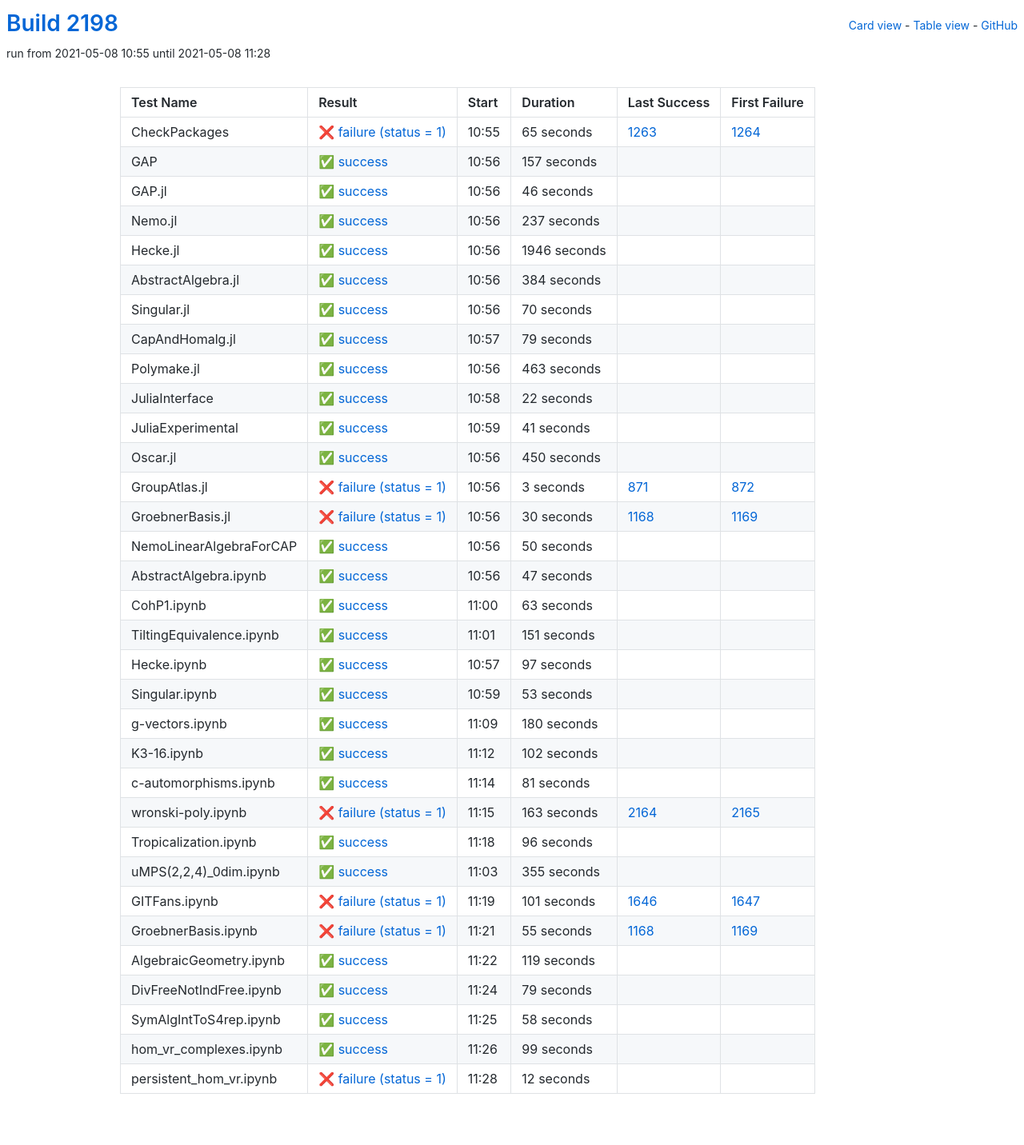
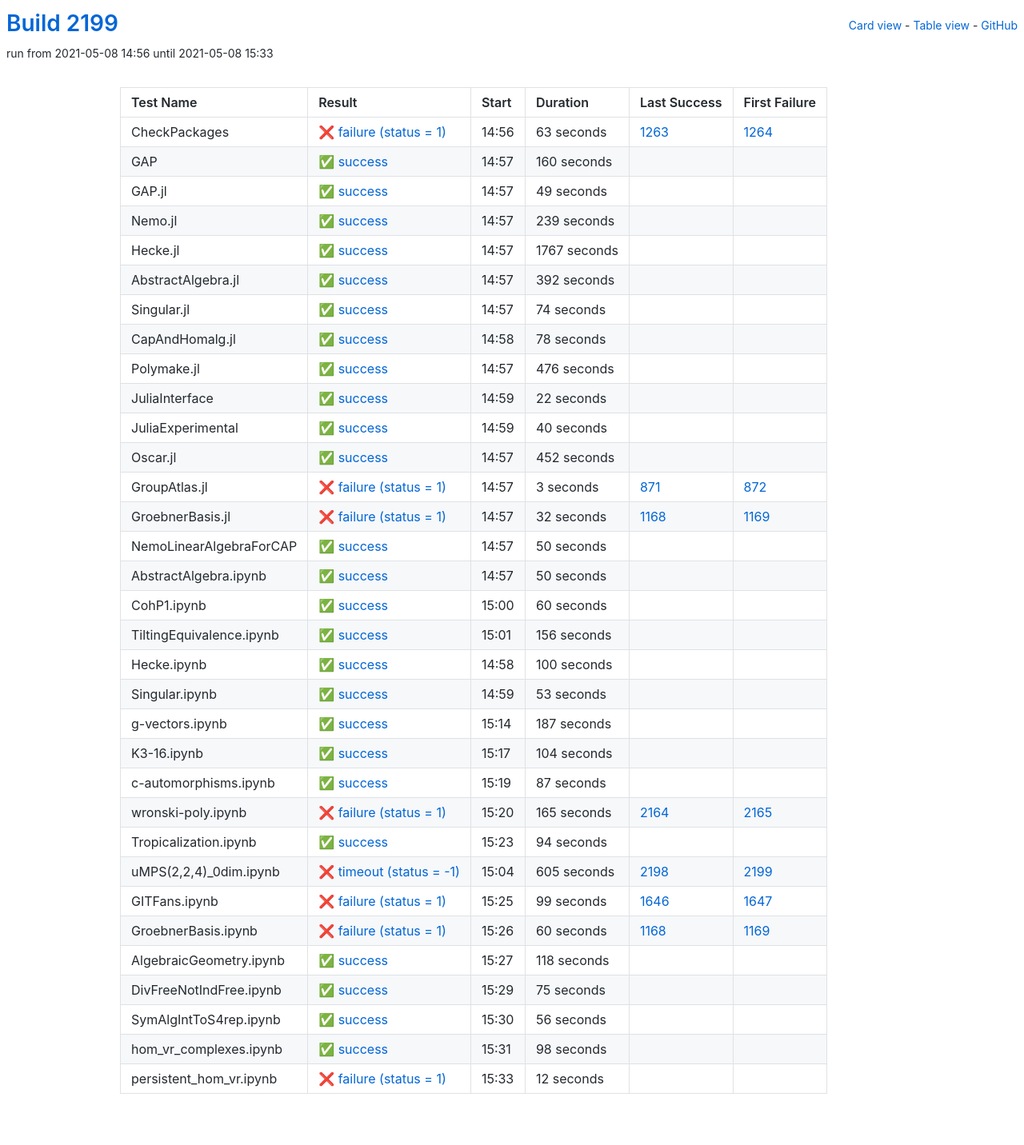
Before and after one commit to oscar-system/oscar-ci-status-stable, a Jekyll site: the page built from table.html, in a window 1280 px wide. Shown: the whole page at 80% size. Built offline with Jekyll 4.4.1, drawn with Linux system fonts in a browser that asks for light colours.

Commit message:
Build #2199

```diff
--- a/_data/ci.yml
+++ b/_data/ci.yml
@@ -1,6 +1,6 @@
 ---
-build: 2198
-build_url: https://oscarci.mathematik.uni-kl.de/job/oscar-stable/2198/
+build: 2199
+build_url: https://oscarci.mathematik.uni-kl.de/job/oscar-stable/2199/
 job: oscar-stable
 organization: oscar-system
 repo: oscar-ci-status-stable
@@ -8,116 +8,116 @@ repourl: https://github.com/oscar-system/oscar-ci-status-stable
 tests:
 - name: CheckPackages
   id: checkpackages
-  log: https://oscarci.mathematik.uni-kl.de/job/oscar-stable/2198/artifact/logs/build-2198/CheckPackages.log
-  start: 2021-05-08 10:55
+  log: https://oscarci.mathematik.uni-kl.de/job/oscar-stable/2199/artifact/logs/build-2199/CheckPackages.log
+  start: 2021-05-08 14:56
   success: false
   exitcode: 1
   status: failure
-  duration: 65
+  duration: 63
   last_success: 1263
   last_success_url: https://oscarci.mathematik.uni-kl.de/job/oscar-stable/1263/
   first_failure: 1264
   first_failure_url: https://oscarci.mathematik.uni-kl.de/job/oscar-stable/1264/
 - name: GAP
   id: gap
-  log: https://oscarci.mathematik.uni-kl.de/job/oscar-stable/2198/artifact/logs/build-2198/GAP.log
-  start: 2021-05-08 10:56
+  log: https://oscarci.mathematik.uni-kl.de/job/oscar-stable/2199/artifact/logs/build-2199/GAP.log
+  start: 2021-05-08 14:57
   success: true
   exitcode: 0
   status: success
-  duration: 157
+  duration: 160
   last_success: false
   last_success_url:
   first_failure: false
   first_failure_url:
 - name: GAP.jl
   id: gap-jl
-  log: https://oscarci.mathematik.uni-kl.de/job/oscar-stable/2198/artifact/logs/build-2198/GAP.jl.log
-  start: 2021-05-08 10:56
+  log: https://oscarci.mathematik.uni-kl.de/job/oscar-stable/2199/artifact/logs/build-2199/GAP.jl.log
+  start: 2021-05-08 14:57
   success: true
   exitcode: 0
   status: success
-  duration: 46
+  duration: 49
   last_success: false
   last_success_url:
   first_failure: false
   first_failure_url:
 - name: Nemo.jl
   id: nemo-jl
-  log: https://oscarci.mathematik.uni-kl.de/job/oscar-stable/2198/artifact/logs/build-2198/Nemo.jl.log
-  start: 2021-05-08 10:56
+  log: https://oscarci.mathematik.uni-kl.de/job/oscar-stable/2199/artifact/logs/build-2199/Nemo.jl.log
+  start: 2021-05-08 14:57
   success: true
   exitcode: 0
   status: success
-  duration: 237
+  duration: 239
   last_success: false
   last_success_url:
   first_failure: false
   first_failure_url:
 - name: Hecke.jl
   id: hecke-jl
-  log: https://oscarci.mathematik.uni-kl.de/job/oscar-stable/2198/artifact/logs/build-2198/Hecke.jl.log
-  start: 2021-05-08 10:56
+  log: https://oscarci.mathematik.uni-kl.de/job/oscar-stable/2199/artifact/logs/build-2199/Hecke.jl.log
+  start: 2021-05-08 14:57
   success: true
   exitcode: 0
   status: success
-  duration: 1946
+  duration: 1767
   last_success: false
   last_success_url:
   first_failure: false
   first_failure_url:
 - name: AbstractAlgebra.jl
   id: abstractalgebra-jl
-  log: https://oscarci.mathematik.uni-kl.de/job/oscar-stable/2198/artifact/logs/build-2198/AbstractAlgebra.jl.log
-  start: 2021-05-08 10:56
+  log: https://oscarci.mathematik.uni-kl.de/job/oscar-stable/2199/artifact/logs/build-2199/AbstractAlgebra.jl.log
+  start: 2021-05-08 14:57
   success: true
   exitcode: 0
   status: success
-  duration: 384
+  duration: 392
   last_success: false
   last_success_url:
   first_failure: false
   first_failure_url:
 - name: Singular.jl
   id: singular-jl
-  log: https://oscarci.mathematik.uni-kl.de/job/oscar-stable/2198/artifact/logs/build-2198/Singular.jl.log
-  start: 2021-05-08 10:56
+  log: https://oscarci.mathematik.uni-kl.de/job/oscar-stable/2199/artifact/logs/build-2199/Singular.jl.log
+  start: 2021-05-08 14:57
   success: true
   exitcode: 0
   status: success
-  duration: 70
+  duration: 74
   last_success: false
   last_success_url:
   first_failure: false
   first_failure_url:
 - name: CapAndHomalg.jl
   id: capandhomalg-jl
-  log: https://oscarci.mathematik.uni-kl.de/job/oscar-stable/2198/artifact/logs/build-2198/CapAndHomalg.jl.log
-  start: 2021-05-08 10:57
+  log: https://oscarci.mathematik.uni-kl.de/job/oscar-stable/2199/artifact/logs/build-2199/CapAndHomalg.jl.log
+  start: 2021-05-08 14:58
   success: true
   exitcode: 0
   status: success
-  duration: 79
+  duration: 78
   last_success: false
   last_success_url:
   first_failure: false
   first_failure_url:
 - name: Polymake.jl
   id: polymake-jl
-  log: https://oscarci.mathematik.uni-kl.de/job/oscar-stable/2198/artifact/logs/build-2198/Polymake.jl.log
-  start: 2021-05-08 10:56
+  log: https://oscarci.mathematik.uni-kl.de/job/oscar-stable/2199/artifact/logs/build-2199/Polymake.jl.log
+  start: 2021-05-08 14:57
   success: true
   exitcode: 0
   status: success
-  duration: 463
+  duration: 476
   last_success: false
   last_success_url:
   first_failure: false
   first_failure_url:
 - name: JuliaInterface
   id: juliainterface
-  log: https://oscarci.mathematik.uni-kl.de/job/oscar-stable/2198/artifact/logs/build-2198/JuliaInterface.log
-  start: 2021-05-08 10:58
+  log: https://oscarci.mathematik.uni-kl.de/job/oscar-stable/2199/artifact/logs/build-2199/JuliaInterface.log
+  start: 2021-05-08 14:59
   success: true
   exitcode: 0
   status: success
@@ -128,32 +128,32 @@ tests:
   first_failure_url:
 - name: JuliaExperimental
   id: juliaexperimental
-  log: https://oscarci.mathematik.uni-kl.de/job/oscar-stable/2198/artifact/logs/build-2198/JuliaExperimental.log
-  start: 2021-05-08 10:59
+  log: https://oscarci.mathematik.uni-kl.de/job/oscar-stable/2199/artifact/logs/build-2199/JuliaExperimental.log
+  start: 2021-05-08 14:59
   success: true
   exitcode: 0
   status: success
-  duration: 41
+  duration: 40
   last_success: false
   last_success_url:
   first_failure: false
   first_failure_url:
 - name: Oscar.jl
   id: oscar-jl
-  log: https://oscarci.mathematik.uni-kl.de/job/oscar-stable/2198/artifact/logs/build-2198/Oscar.jl.log
-  start: 2021-05-08 10:56
+  log: https://oscarci.mathematik.uni-kl.de/job/oscar-stable/2199/artifact/logs/build-2199/Oscar.jl.log
+  start: 2021-05-08 14:57
   success: true
   exitcode: 0
   status: success
-  duration: 450
+  duration: 452
   last_success: false
   last_success_url:
   first_failure: false
   first_failure_url:
 - name: GroupAtlas.jl
   id: groupatlas-jl
-  log: https://oscarci.mathematik.uni-kl.de/job/oscar-stable/2198/artifact/logs/build-2198/GroupAtlas.jl.log
-  start: 2021-05-08 10:56
+  log: https://oscarci.mathematik.uni-kl.de/job/oscar-stable/2199/artifact/logs/build-2199/GroupAtlas.jl.log
+  start: 2021-05-08 14:57
   success: false
   exitcode: 1
   status: failure
@@ -164,20 +164,20 @@ tests:
   first_failure_url: https://oscarci.mathematik.uni-kl.de/job/oscar-stable/872/
 - name: GroebnerBasis.jl
   id: groebnerbasis-jl
-  log: https://oscarci.mathematik.uni-kl.de/job/oscar-stable/2198/artifact/logs/build-2198/GroebnerBasis.jl.log
-  start: 2021-05-08 10:56
+  log: https://oscarci.mathematik.uni-kl.de/job/oscar-stable/2199/artifact/logs/build-2199/GroebnerBasis.jl.log
+  start: 2021-05-08 14:57
   success: false
   exitcode: 1
   status: failure
-  duration: 30
+  duration: 32
   last_success: 1168
   last_success_url: https://oscarci.mathematik.uni-kl.de/job/oscar-stable/1168/
   first_failure: 1169
   first_failure_url: https://oscarci.mathematik.uni-kl.de/job/oscar-stable/1169/
 - name: NemoLinearAlgebraForCAP
   id: nemolinearalgebraforcap
-  log: https://oscarci.mathematik.uni-kl.de/job/oscar-stable/2198/artifact/logs/build-2198/NemoLinearAlgebraForCAP.log
-  start: 2021-05-08 10:56
+  log: https://oscarci.mathematik.uni-kl.de/job/oscar-stable/2199/artifact/logs/build-2199/NemoLinearAlgebraForCAP.log
+  start: 2021-05-08 14:57
   success: true
   exitcode: 0
   status: success
@@ -188,56 +188,56 @@ tests:
   first_failure_url:
 - name: AbstractAlgebra.ipynb
   id: abstractalgebra-ipynb
-  log: https://oscarci.mathematik.uni-kl.de/job/oscar-stable/2198/artifact/logs/build-2198/AbstractAlgebra.ipynb.log
-  start: 2021-05-08 10:56
+  log: https://oscarci.mathematik.uni-kl.de/job/oscar-stable/2199/artifact/logs/build-2199/AbstractAlgebra.ipynb.log
+  start: 2021-05-08 14:57
   success: true
   exitcode: 0
   status: success
-  duration: 47
+  duration: 50
   last_success: false
   last_success_url:
   first_failure: false
   first_failure_url:
 - name: CohP1.ipynb
   id: cohp1-ipynb
-  log: https://oscarci.mathematik.uni-kl.de/job/oscar-stable/2198/artifact/logs/build-2198/CohP1.ipynb.log
-  start: 2021-05-08 11:00
+  log: https://oscarci.mathematik.uni-kl.de/job/oscar-stable/2199/artifact/logs/build-2199/CohP1.ipynb.log
+  start: 2021-05-08 15:00
   success: true
   exitcode: 0
   status: success
-  duration: 63
+  duration: 60
   last_success: false
   last_success_url:
   first_failure: false
   first_failure_url:
 - name: TiltingEquivalence.ipynb
   id: tiltingequivalence-ipynb
-  log: https://oscarci.mathematik.uni-kl.de/job/oscar-stable/2198/artifact/logs/build-2198/TiltingEquivalence.ipynb.log
-  start: 2021-05-08 11:01
+  log: https://oscarci.mathematik.uni-kl.de/job/oscar-stable/2199/artifact/logs/build-2199/TiltingEquivalence.ipynb.log
+  start: 2021-05-08 15:01
   success: true
   exitcode: 0
   status: success
-  duration: 151
+  duration: 156
   last_success: false
   last_success_url:
   first_failure: false
   first_failure_url:
 - name: Hecke.ipynb
   id: hecke-ipynb
-  log: https://oscarci.mathematik.uni-kl.de/job/oscar-stable/2198/artifact/logs/build-2198/Hecke.ipynb.log
-  start: 2021-05-08 10:57
+  log: https://oscarci.mathematik.uni-kl.de/job/oscar-stable/2199/artifact/logs/build-2199/Hecke.ipynb.log
+  start: 2021-05-08 14:58
   success: true
   exitcode: 0
   status: success
-  duration: 97
+  duration: 100
   last_success: false
   last_success_url:
   first_failure: false
   first_failure_url:
 - name: Singular.ipynb
   id: singular-ipynb
-  log: https://oscarci.mathematik.uni-kl.de/job/oscar-stable/2198/artifact/logs/build-2198/Singular.ipynb.log
-  start: 2021-05-08 10:59
+  log: https://oscarci.mathematik.uni-kl.de/job/oscar-stable/2199/artifact/logs/build-2199/Singular.ipynb.log
+  start: 2021-05-08 14:59
   success: true
   exitcode: 0
   status: success
@@ -248,152 +248,152 @@ tests:
   first_failure_url:
 - name: g-vectors.ipynb
   id: g-vectors-ipynb
-  log: https://oscarci.mathematik.uni-kl.de/job/oscar-stable/2198/artifact/logs/build-2198/g-vectors.ipynb.log
-  start: 2021-05-08 11:09
+  log: https://oscarci.mathematik.uni-kl.de/job/oscar-stable/2199/artifact/logs/build-2199/g-vectors.ipynb.log
+  start: 2021-05-08 15:14
   success: true
   exitcode: 0
   status: success
-  duration: 180
+  duration: 187
   last_success: false
   last_success_url:
   first_failure: false
   first_failure_url:
 - name: K3-16.ipynb
   id: k3-16-ipynb
-  log: https://oscarci.mathematik.uni-kl.de/job/oscar-stable/2198/artifact/logs/build-2198/K3-16.ipynb.log
-  start: 2021-05-08 11:12
+  log: https://oscarci.mathematik.uni-kl.de/job/oscar-stable/2199/artifact/logs/build-2199/K3-16.ipynb.log
+  start: 2021-05-08 15:17
   success: true
   exitcode: 0
   status: success
-  duration: 102
+  duration: 104
   last_success: false
   last_success_url:
   first_failure: false
   first_failure_url:
 - name: c-automorphisms.ipynb
   id: c-automorphisms-ipynb
-  log: https://oscarci.mathematik.uni-kl.de/job/oscar-stable/2198/artifact/logs/build-2198/c-automorphisms.ipynb.log
-  start: 2021-05-08 11:14
+  log: https://oscarci.mathematik.uni-kl.de/job/oscar-stable/2199/artifact/logs/build-2199/c-automorphisms.ipynb.log
+  start: 2021-05-08 15:19
   success: true
   exitcode: 0
   status: success
-  duration: 81
+  duration: 87
   last_success: false
   last_success_url:
   first_failure: false
   first_failure_url:
 - name: wronski-poly.ipynb
   id: wronski-poly-ipynb
-  log: https://oscarci.mathematik.uni-kl.de/job/oscar-stable/2198/artifact/logs/build-2198/wronski-poly.ipynb.log
-  start: 2021-05-08 11:15
+  log: https://oscarci.mathematik.uni-kl.de/job/oscar-stable/2199/artifact/logs/build-2199/wronski-poly.ipynb.log
+  start: 2021-05-08 15:20
   success: false
   exitcode: 1
   status: failure
-  duration: 163
+  duration: 165
   last_success: 2164
   last_success_url: https://oscarci.mathematik.uni-kl.de/job/oscar-stable/2164/
   first_failure: 2165
   first_failure_url: https://oscarci.mathematik.uni-kl.de/job/oscar-stable/2165/
 - name: Tropicalization.ipynb
   id: tropicalization-ipynb
-  log: https://oscarci.mathematik.uni-kl.de/job/oscar-stable/2198/artifact/logs/build-2198/Tropicalization.ipynb.log
-  start: 2021-05-08 11:18
+  log: https://oscarci.mathematik.uni-kl.de/job/oscar-stable/2199/artifact/logs/build-2199/Tropicalization.ipynb.log
+  start: 2021-05-08 15:23
   success: true
   exitcode: 0
   status: success
-  duration: 96
+  duration: 94
   last_success: false
   last_success_url:
   first_failure: false
   first_failure_url:
 - name: uMPS(2,2,4)_0dim.ipynb
   id: umps-2-2-4-0dim-ipynb
-  log: https://oscarci.mathematik.uni-kl.de/job/oscar-stable/2198/artifact/logs/build-2198/uMPS-2-2-4-_0dim.ipynb.log
-  start: 2021-05-08 11:03
-  success: true
-  exitcode: 0
-  status: success
-  duration: 355
-  last_success: false
-  last_success_url:
-  first_failure: false
-  first_failure_url:
+  log: https://oscarci.mathematik.uni-kl.de/job/oscar-stable/2199/artifact/logs/build-2199/uMPS-2-2-4-_0dim.ipynb.log
+  start: 2021-05-08 15:04
+  success: false
+  exitcode: -1
+  status: timeout
+  duration: 605
+  last_success: 2198
+  last_success_url: https://oscarci.mathematik.uni-kl.de/job/oscar-stable/2198/
+  first_failure: 2199
+  first_failure_url: https://oscarci.mathematik.uni-kl.de/job/oscar-stable/2199/
 - name: GITFans.ipynb
   id: gitfans-ipynb
-  log: https://oscarci.mathematik.uni-kl.de/job/oscar-stable/2198/artifact/logs/build-2198/GITFans.ipynb.log
-  start: 2021-05-08 11:19
+  log: https://oscarci.mathematik.uni-kl.de/job/oscar-stable/2199/artifact/logs/build-2199/GITFans.ipynb.log
+  start: 2021-05-08 15:25
   success: false
   exitcode: 1
   status: failure
-  duration: 101
+  duration: 99
   last_success: 1646
   last_success_url: https://oscarci.mathematik.uni-kl.de/job/oscar-stable/1646/
   first_failure: 1647
   first_failure_url: https://oscarci.mathematik.uni-kl.de/job/oscar-stable/1647/
 - name: GroebnerBasis.ipynb
   id: groebnerbasis-ipynb
-  log: https://oscarci.mathematik.uni-kl.de/job/oscar-stable/2198/artifact/logs/build-2198/GroebnerBasis.ipynb.log
-  start: 2021-05-08 11:21
+  log: https://oscarci.mathematik.uni-kl.de/job/oscar-stable/2199/artifact/logs/build-2199/GroebnerBasis.ipynb.log
+  start: 2021-05-08 15:26
   success: false
   exitcode: 1
   status: failure
-  duration: 55
+  duration: 60
   last_success: 1168
   last_success_url: https://oscarci.mathematik.uni-kl.de/job/oscar-stable/1168/
   first_failure: 1169
   first_failure_url: https://oscarci.mathematik.uni-kl.de/job/oscar-stable/1169/
 - name: AlgebraicGeometry.ipynb
   id: algebraicgeometry-ipynb
-  log: https://oscarci.mathematik.uni-kl.de/job/oscar-stable/2198/artifact/logs/build-2198/AlgebraicGeometry.ipynb.log
-  start: 2021-05-08 11:22
+  log: https://oscarci.mathematik.uni-kl.de/job/oscar-stable/2199/artifact/logs/build-2199/AlgebraicGeometry.ipynb.log
+  start: 2021-05-08 15:27
   success: true
   exitcode: 0
   status: success
-  duration: 119
+  duration: 118
   last_success: false
   last_success_url:
   first_failure: false
   first_failure_url:
 - name: DivFreeNotIndFree.ipynb
   id: divfreenotindfree-ipynb
-  log: https://oscarci.mathematik.uni-kl.de/job/oscar-stable/2198/artifact/logs/build-2198/DivFreeNotIndFree.ipynb.log
-  start: 2021-05-08 11:24
+  log: https://oscarci.mathematik.uni-kl.de/job/oscar-stable/2199/artifact/logs/build-2199/DivFreeNotIndFree.ipynb.log
+  start: 2021-05-08 15:29
   success: true
   exitcode: 0
   status: success
-  duration: 79
+  duration: 75
   last_success: false
   last_success_url:
   first_failure: false
   first_failure_url:
 - name: SymAlgIntToS4rep.ipynb
   id: symalginttos4rep-ipynb
-  log: https://oscarci.mathematik.uni-kl.de/job/oscar-stable/2198/artifact/logs/build-2198/SymAlgIntToS4rep.ipynb.log
-  start: 2021-05-08 11:25
+  log: https://oscarci.mathematik.uni-kl.de/job/oscar-stable/2199/artifact/logs/build-2199/SymAlgIntToS4rep.ipynb.log
+  start: 2021-05-08 15:30
   success: true
   exitcode: 0
   status: success
-  duration: 58
+  duration: 56
   last_success: false
   last_success_url:
   first_failure: false
   first_failure_url:
 - name: hom_vr_complexes.ipynb
   id: hom-vr-complexes-ipynb
-  log: https://oscarci.mathematik.uni-kl.de/job/oscar-stable/2198/artifact/logs/build-2198/hom_vr_complexes.ipynb.log
-  start: 2021-05-08 11:26
+  log: https://oscarci.mathematik.uni-kl.de/job/oscar-stable/2199/artifact/logs/build-2199/hom_vr_complexes.ipynb.log
+  start: 2021-05-08 15:31
   success: true
   exitcode: 0
   status: success
-  duration: 99
+  duration: 98
   last_success: false
   last_success_url:
   first_failure: false
   first_failure_url:
 - name: persistent_hom_vr.ipynb
   id: persistent-hom-vr-ipynb
-  log: https://oscarci.mathematik.uni-kl.de/job/oscar-stable/2198/artifact/logs/build-2198/persistent_hom_vr.ipynb.log
-  start: 2021-05-08 11:28
+  log: https://oscarci.mathematik.uni-kl.de/job/oscar-stable/2199/artifact/logs/build-2199/persistent_hom_vr.ipynb.log
+  start: 2021-05-08 15:33
   success: false
   exitcode: 1
   status: failure
```
Also changed, not shown: README.md.
